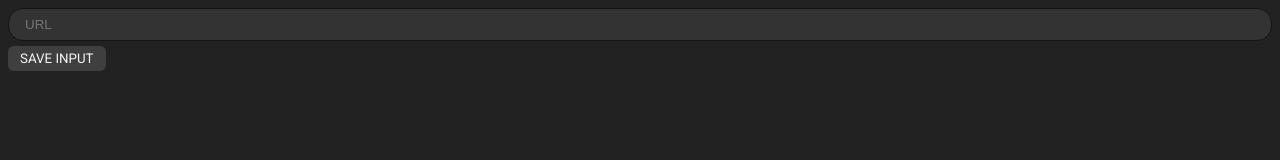
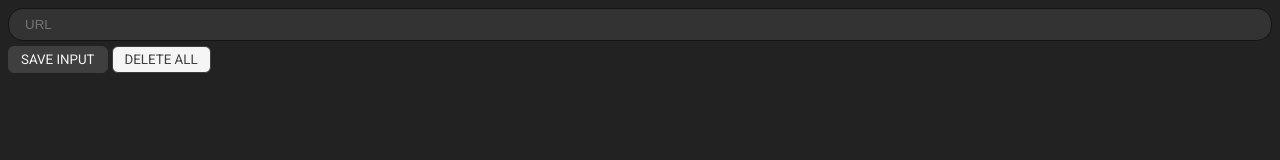
Before and after one commit to LuisCabantac/wisp, a browser extension: page index.html in a window 1280 px wide. Drawn offline with Linux system fonts and the light colour scheme.

Commit message:
HTML and CSS: Added delete button and added states for the buttons and styled them

```diff
--- a/index.css
+++ b/index.css
@@ -25,10 +25,32 @@ button {
   margin: 5px 0;
   padding: 5px 12px;
   background-color: #3f3f3f;
-  border: none;
+  border: 1px solid #3f3f3f;
   border-radius: 6px;
   font-family: inherit;
   color: inherit;
+  cursor: pointer;
+}
+
+#delete-btn {
+  background-color: #f5f5f5;
+  color: #3f3f3f;
+}
+
+button:hover {
+  background-color: #3a3a3a;
+}
+
+#delete-btn:hover {
+  background-color: #eeeeee;
+}
+
+button:active {
+  background-color: #363636;
+}
+
+#delete-btn:active {
+  background-color: #e6e6e6;
 }
 
 ul {
--- a/index.html
+++ b/index.html
@@ -10,6 +10,7 @@
   <body>
     <input type="text" id="input-el" placeholder="URL" />
     <button id="input-btn">SAVE INPUT</button>
+    <button id="delete-btn">DELETE ALL</button>
     <ul id="ul-el"></ul>
   </body>
 </html>
```
